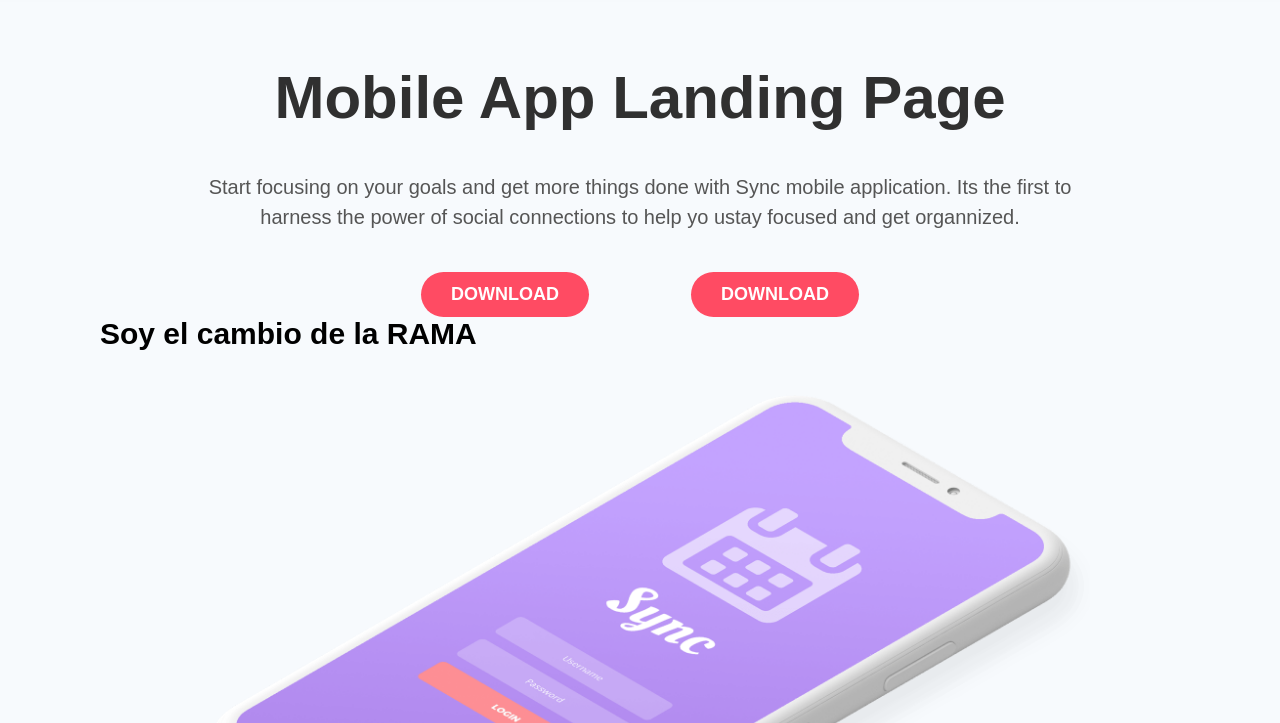
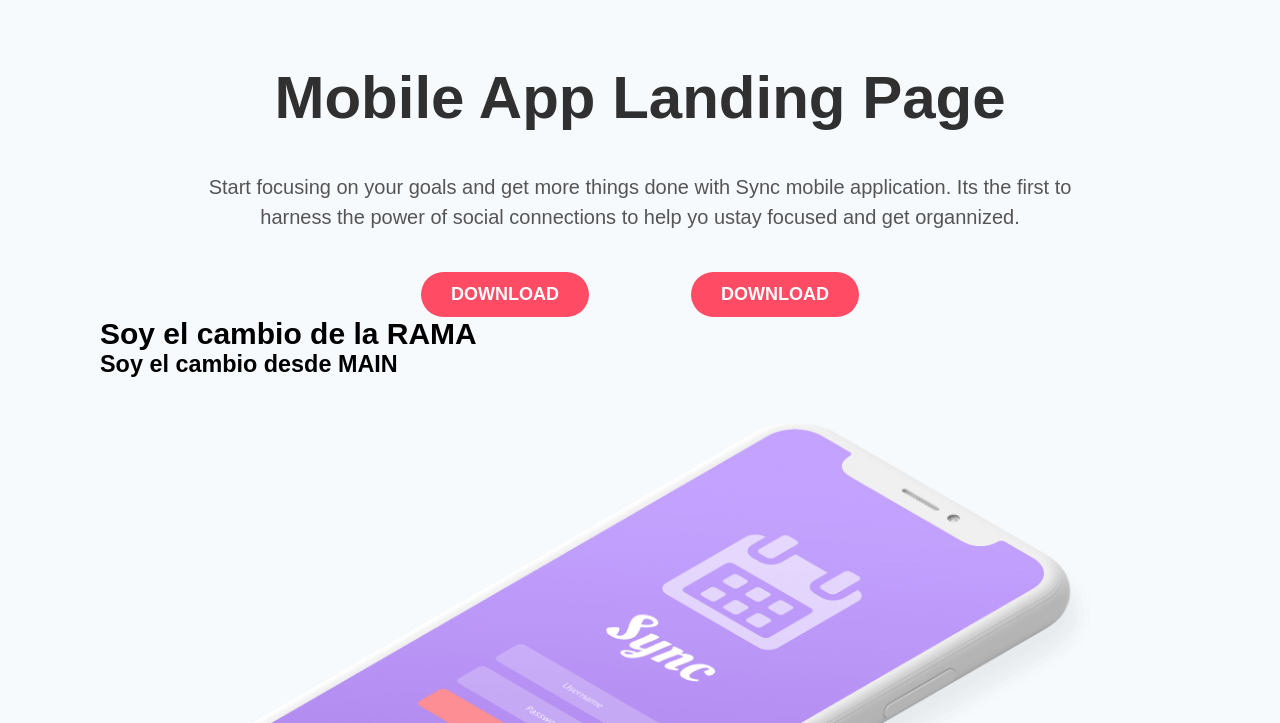
Before and after one commit to ricardmo/syncgit, a plain HTML site: page index.html in a window 1280 px wide. Shown: the part 77-800 px from the top of the page. Drawn offline with Linux system fonts and the light colour scheme; some icons are missing.

Commit message:
he añadido un h3

```diff
--- a/index.html
+++ b/index.html
@@ -82,6 +82,8 @@
             </button>
         </div>
         <h2>Soy el cambio de la RAMA</h2>
+
+        <h3>Soy el cambio desde MAIN</h3>
         </div>
 </article>
 
```
